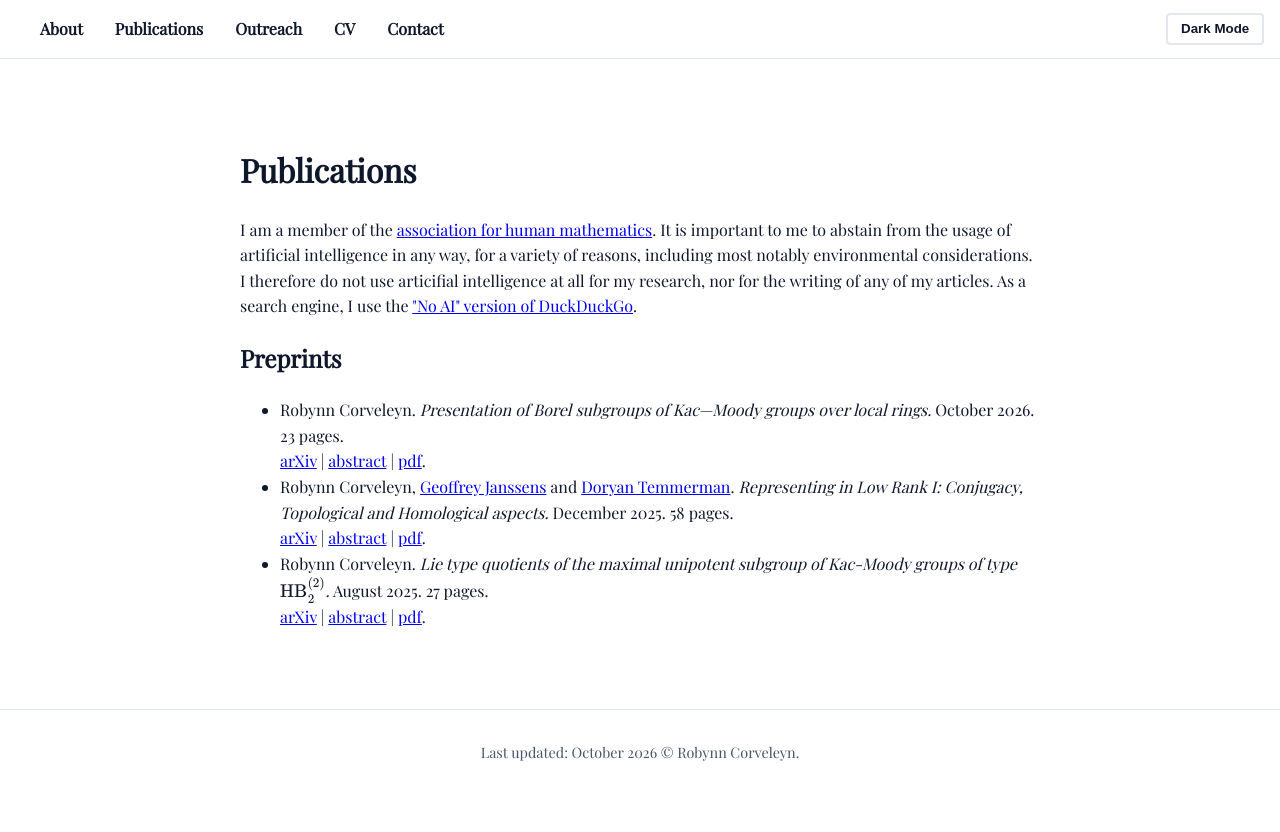
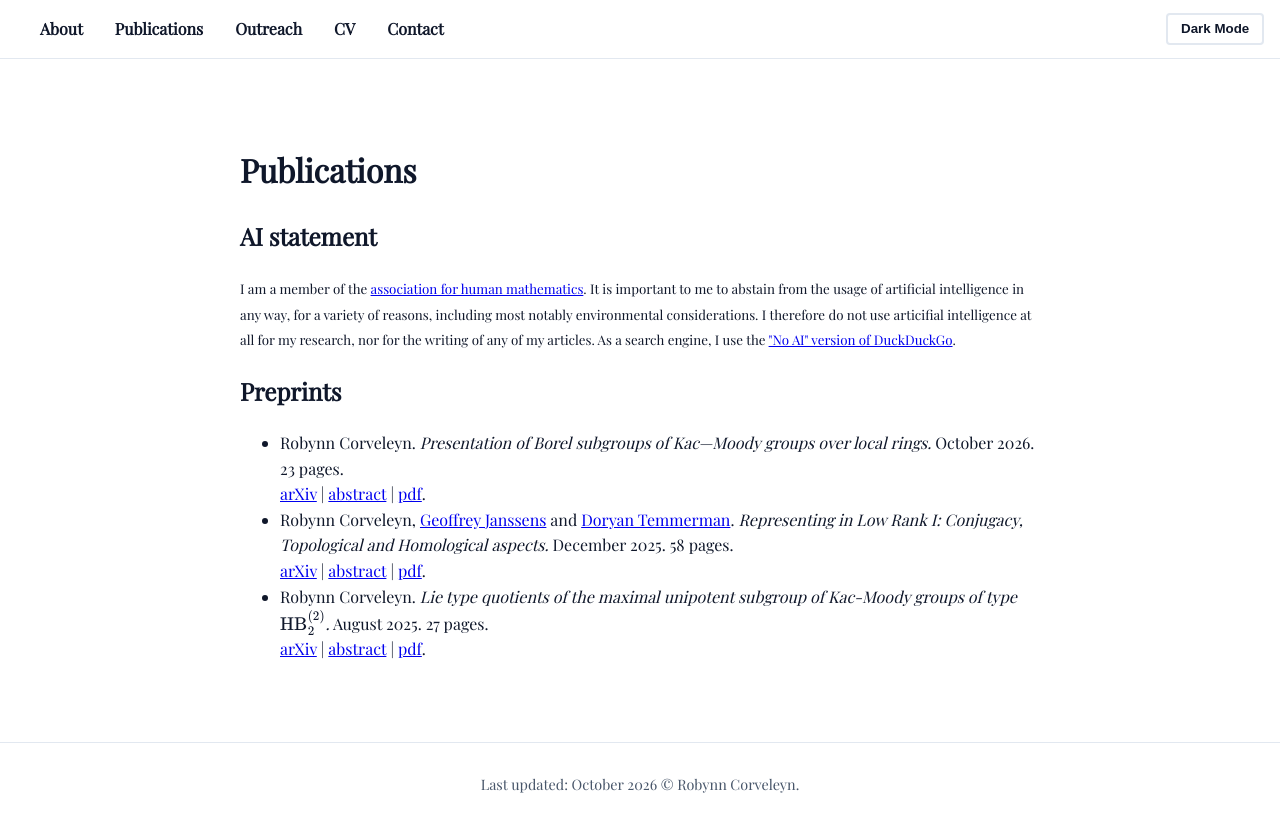
Before and after one commit to robynn-corveleyn/robynn-corveleyn.github.io, a Jekyll site: the page built from publications/index.md, in a window 1280 px wide. Shown: the top 832 px of the page. Built offline with Jekyll 4.4.1, drawn with Linux system fonts in a browser that asks for light colours; formulas are drawn with MathJax 3.

Commit message:
Update index.md

```diff
--- a/publications/index.md
+++ b/publications/index.md
@@ -6,7 +6,8 @@
 
   <main style="max-width:800px; margin:auto; padding:2rem;">
     <h1>Publications</h1>
-    <p> I am a member of the <a href="https://www.ahmath.org/" target="_blank" rel="noopener">association for human mathematics</a>. It is important to me to abstain from the usage of artificial intelligence in any way, for a variety of reasons, including most notably environmental considerations. I therefore do not use articifial intelligence at all for my research, nor for the writing of any of my articles. As a search engine, I use the <a href="https://duckduckgo.com/duckduckgo-help-pages/ai-features/about-noaiduckduckgocom" target="_blank" rel="noopener">"No AI" version of DuckDuckGo</a>. </p>
+    <h2> AI statement </h2>
+    <p> <small>I am a member of the <a href="https://www.ahmath.org/" target="_blank" rel="noopener">association for human mathematics</a>. It is important to me to abstain from the usage of artificial intelligence in any way, for a variety of reasons, including most notably environmental considerations. I therefore do not use articifial intelligence at all for my research, nor for the writing of any of my articles. As a search engine, I use the <a href="https://duckduckgo.com/duckduckgo-help-pages/ai-features/about-noaiduckduckgocom" target="_blank" rel="noopener">"No AI" version of DuckDuckGo</a>.</small> </p>
     <section>
       <h2>Preprints</h2>
       <ul>
```
